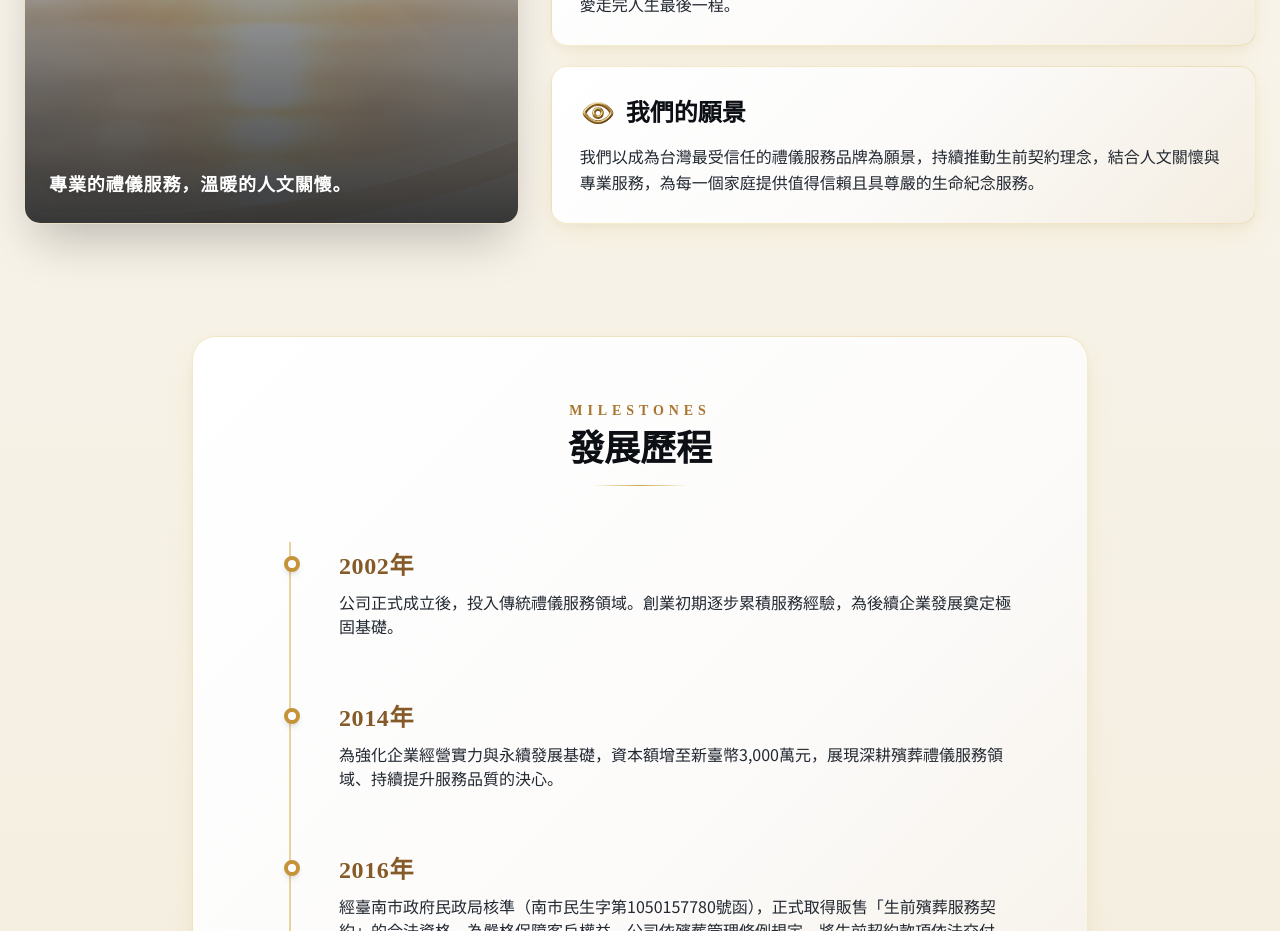
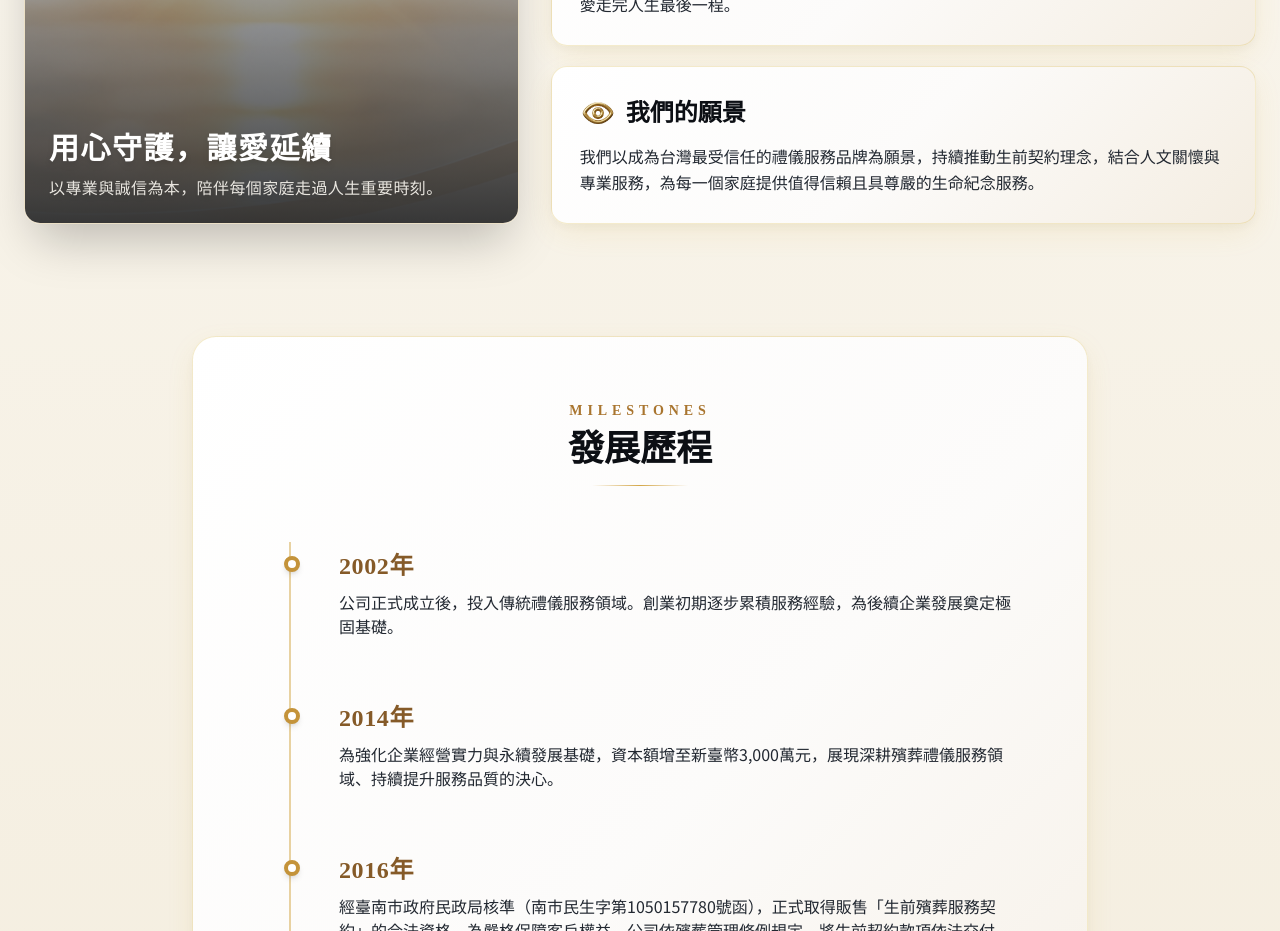
Before and after one commit to m9606286/baoci-life-website, a React (Vite) app: page / in a window 1280 px wide. Shown: the part 1420-2351 px from the top of the page. Built offline with nearby package versions, Linux system fonts and the light colour scheme.

Commit message:
Update About.tsx

```diff
--- a/src/components/About.tsx
+++ b/src/components/About.tsx
@@ -107,10 +107,13 @@ export default function About() {
               <div className="absolute inset-0 bg-gradient-to-t from-ink-950/80 via-ink-950/20 to-transparent pointer-events-none" />
 
               {/* 左下角品牌精神文字壓紋 */}
-              <div className="absolute bottom-6 left-6 right-6 z-10 pointer-events-none">
-                <h4 className="text-white font-serif-tc text-sm sm:text-base lg:text-lg font-bold tracking-wider leading-normal drop-shadow-md whitespace-nowrap">
-                  專業的禮儀服務，溫暖的人文關懷。
+              <div className="absolute bottom-6 left-6 right-6 z-10 pointer-events-none space-y-2">
+                <h4 className="text-white font-serif-tc text-xl sm:text-2xl lg:text-3xl font-bold tracking-wider leading-snug drop-shadow-md">
+                  用心守護，讓愛延續
                 </h4>
+                <p className="text-ivory-100 font-sans text-xs sm:text-sm lg:text-base font-normal tracking-wide leading-relaxed drop-shadow-md opacity-90">
+                  以專業與誠信為本，陪伴每個家庭走過人生重要時刻。
+                </p>
               </div>
             </div>
           </div>
```
